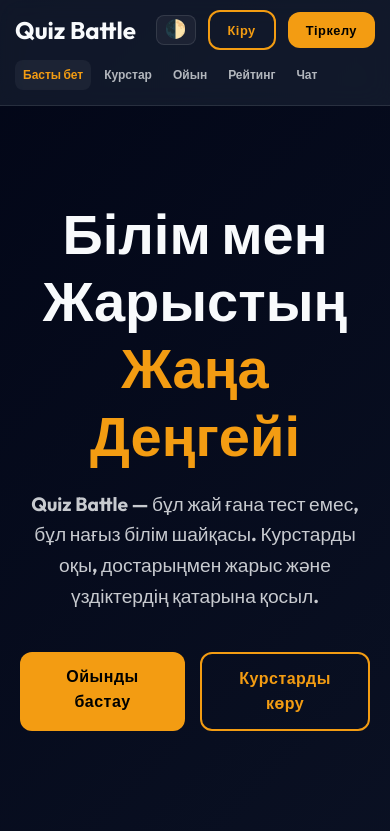
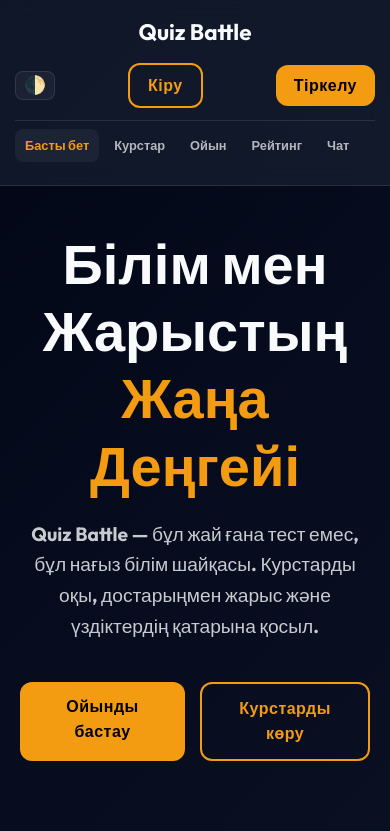
Before and after one commit to Abai-code/quiz-battle, a React (Vite) app in the folder frontend/: page / in a window 390 px wide. Shown: the top 831 px of the page. Built offline with nearby package versions, Linux system fonts and the light colour scheme.

Commit message:
Robust 3-row mobile header fix

```diff
--- a/frontend/css/style.css
+++ b/frontend/css/style.css
@@ -109,25 +109,42 @@
 
 @media (max-width: 768px) {
   #main-header {
-    flex-wrap: wrap;
-    gap: 10px;
-    padding: 10px 15px;
+    flex-direction: column;
+    padding: 15px;
+    gap: 12px;
+    height: auto;
+    position: fixed;
+  }
+  .logo {
+    margin-bottom: 0;
+  }
+  .logo h1 {
+    font-size: 1.4rem;
+    white-space: nowrap;
   }
   .nav-links {
+    width: 100%;
     order: 3;
+    padding: 8px 0;
+    border-top: 1px solid var(--border-color);
+    justify-content: flex-start;
+    overflow-x: auto;
+    -webkit-overflow-scrolling: touch;
+  }
+  .nav-links a {
+    font-size: 0.8rem;
+    padding: 6px 10px;
+  }
+  .nav-actions {
     width: 100%;
+    justify-content: space-between;
+    order: 2;
   }
   .page-container {
-    padding-top: 140px; /* Header is taller due to wrap */
-  }
-  .nav-actions .btn {
-    padding: 6px 12px;
-    font-size: 0.8rem;
-  }
-  .logo h1 {
-    font-size: 1.5rem;
+    padding-top: 170px !important; /* Adjust for taller header */
   }
 }
+
 
 /* Common Components */
 .card {
```
